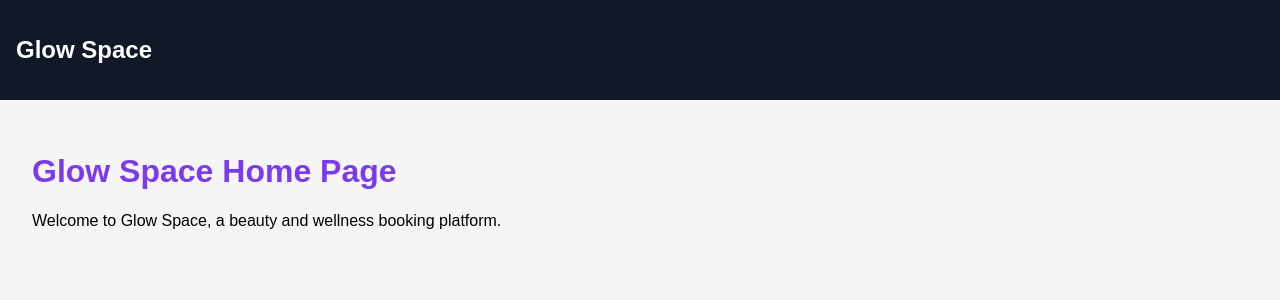
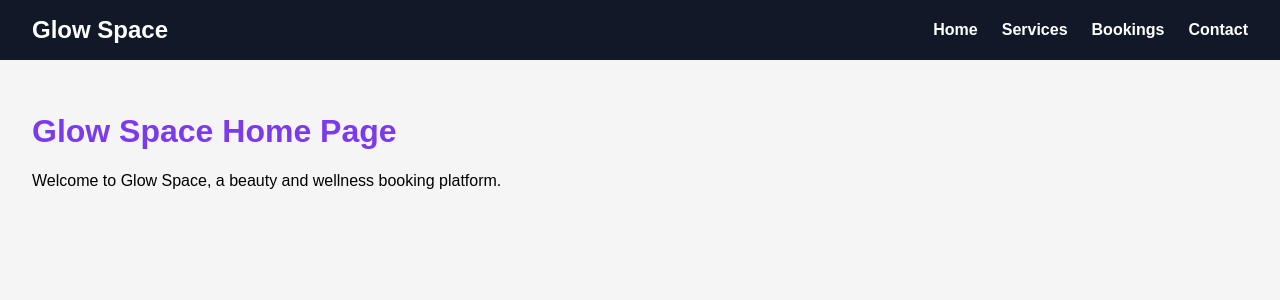
Before and after one commit to vera-com/glow-space, a Django app: page / in a window 1280 px wide. Shown: the top 300 px of the page. Run offline with Django 5.2, Linux system fonts and the light colour scheme.

Commit message:
Add base template and simple navbar styling.

```diff
--- a/static/css/style.css
+++ b/static/css/style.css
@@ -17,3 +17,38 @@ main {
 h1 {
     color: #7c3aed;
 }
+
+.navbar {
+    background-color: #111827;
+    color: white;
+    padding: 1rem 2rem;
+
+    display: flex;
+    justify-content: space-between;
+    align-items: center;
+}
+
+.logo h2 {
+    margin: 0;
+    color: white;
+}
+
+.nav-links {
+    list-style: none;
+
+    display: flex;
+    gap: 1.5rem;
+
+    margin: 0;
+    padding: 0;
+}
+
+.nav-links a {
+    color: white;
+    text-decoration: none;
+    font-weight: bold;
+}
+
+.nav-links a:hover {
+    color: #a78bfa;
+}
--- a/templates/base.html
+++ b/templates/base.html
@@ -9,9 +9,19 @@
 </head>
 <body>
 
-    <nav>
+    <nav class="navbar">
+    <div class="logo">
         <h2>Glow Space</h2>
-    </nav>
+    </div>
+
+    <ul class="nav-links">
+        <li><a href="#">Home</a></li>
+        <li><a href="#">Services</a></li>
+        <li><a href="#">Bookings</a></li>
+        <li><a href="#">Contact</a></li>
+    </ul>
+</nav>
+
 
     <main>
         {% block content %}
```
